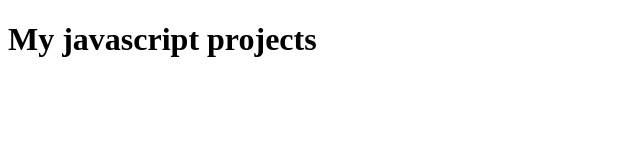
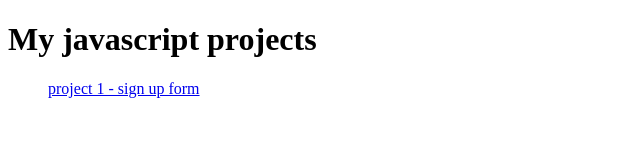
Before and after one commit to KhanAleeza/javascriptprojects, a plain HTML site: page index.html in a window 1280 px wide. Shown: the whole page, without its empty margins (0-640 px from the left). Drawn offline with Linux system fonts and the light colour scheme.

Commit message:
added link to project 1

```diff
--- a/index.html
+++ b/index.html
@@ -8,6 +8,9 @@
 </head>
 <body>
     <h1>My javascript projects</h1>
+    <ul>
+       <a href="project1/index.html"> project 1 - sign up form </a>
+    </ul>
 
 
 </body>
```
Also changed, not shown: 1 other file.
